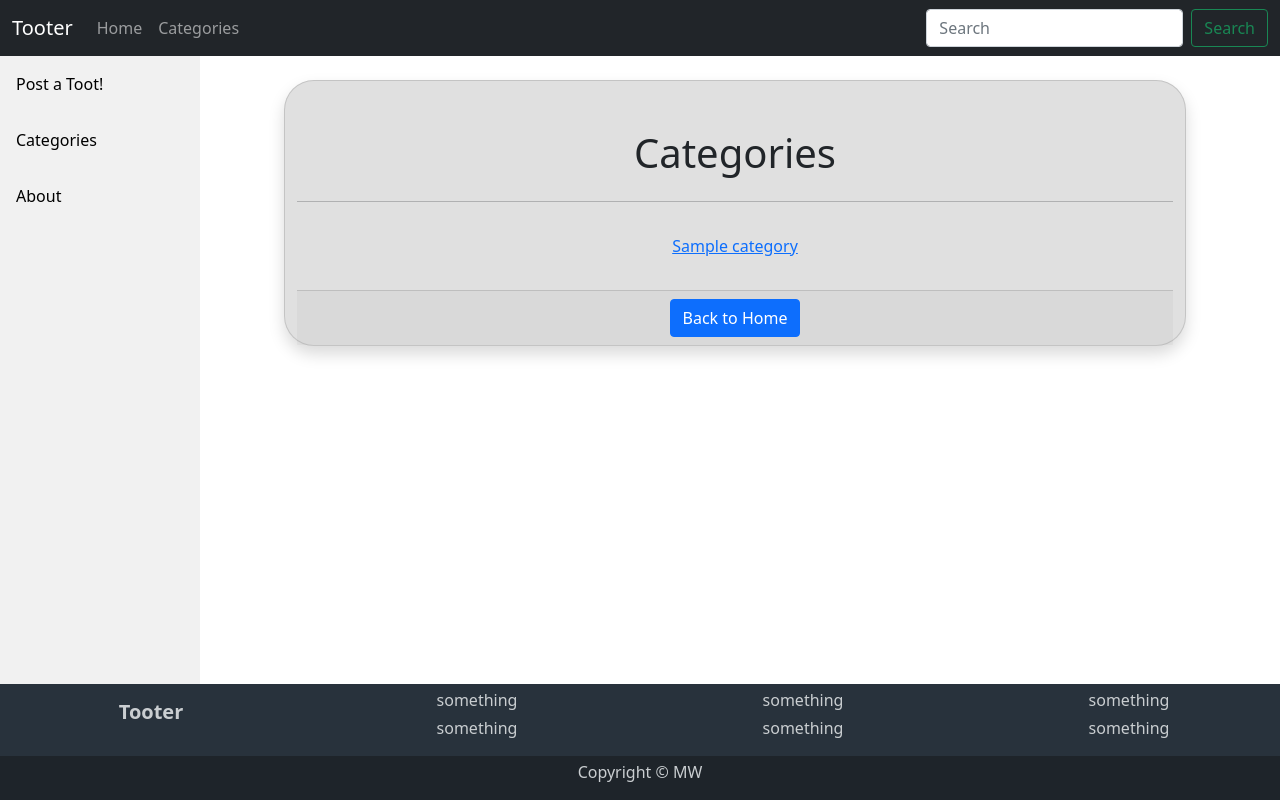
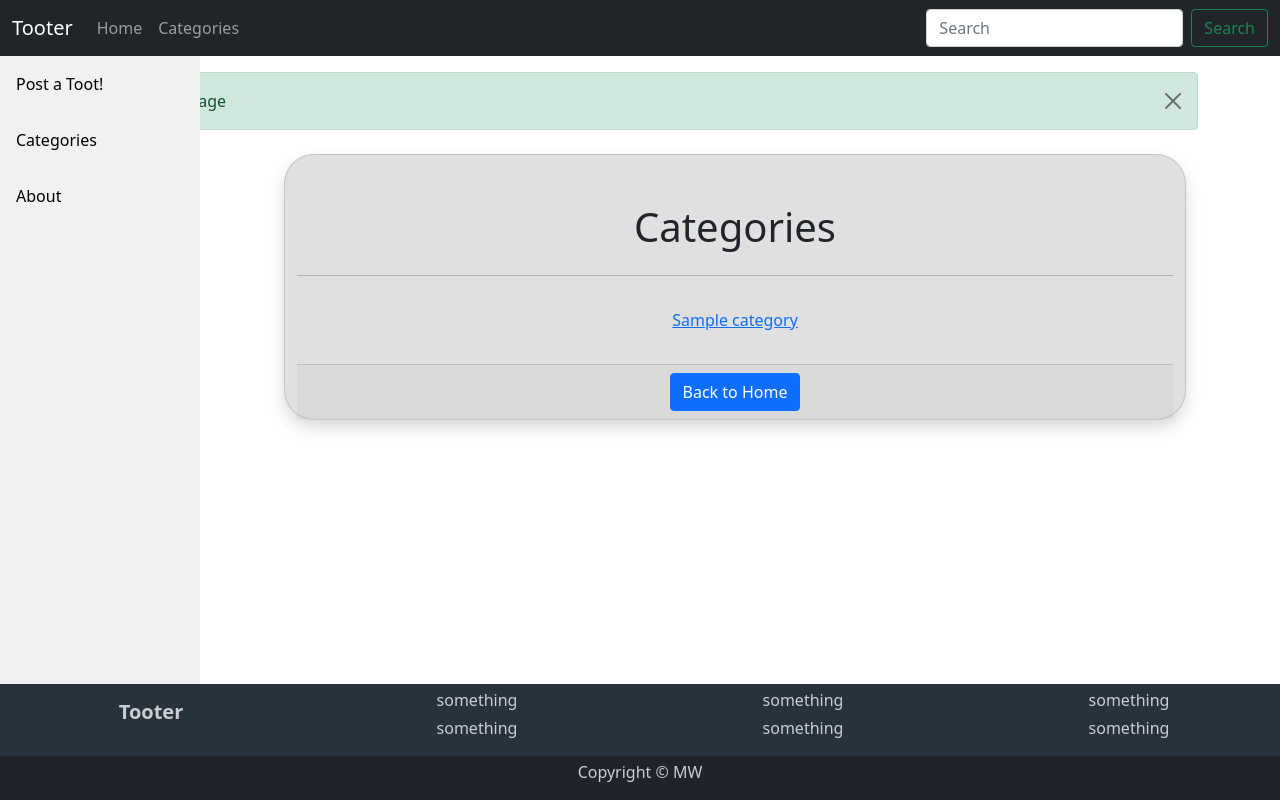
Before and after one commit to MaxBWiseman/Project-4---Code-Institute, a Django app: page /categories/ in a window 1280 px wide. Run offline with Django 5.2, Linux system fonts and the light colour scheme; tables that the repository leaves empty hold one stand-in row (values such as "Sample post"); one stand-in notice (Sample message) is shown.

Commit message:
task: added django messages for post success message

```diff
--- a/post_hub/views.py
+++ b/post_hub/views.py
@@ -4,6 +4,7 @@
 from django.views import generic
 from django.core.paginator import Paginator, PageNotAnInteger, EmptyPage
 from django.views.generic import DetailView
+from django.contrib import messages
 from django.urls import reverse
 from .models import Post, Comment, Category
 from .forms import CommentForm, PostForm
@@ -94,11 +95,10 @@
 # This line of code retrieves the category object from the database or creates a new category if it does not already exist.
                 post.category = category
                 if created:
-                    print(f"A new category '{new_category_name}' was created.")
-                else:
-                    print(f"The category '{new_category_name}' already exists.")
+                    messages.success(request, f"A new category '{new_category_name}' was created.")
 
             post.save()
+            messages.success(request, 'Your post has been tooted out successfully!')
             return redirect('post_detail', slug=post.slug)
             # The user is redirected to the post detail page for the newly created post.
     else:
--- a/templates/base.html
+++ b/templates/base.html
@@ -54,6 +54,16 @@
         </div>
     </nav>
 </header>
+{% if messages %}
+    <div class="container mt-3">
+        {% for message in messages %}
+            <div class="alert alert-{{ message.tags }} alert-dismissible fade show" role="alert">
+                {{ message }}
+                <button type="button" class="btn-close" data-bs-dismiss="alert" aria-label="Close"></button>
+            </div>
+        {% endfor %}
+    </div>
+{% endif %}
     <div class="container mt-4">
         <div class="row">
             <div class="col-md-2">
```
